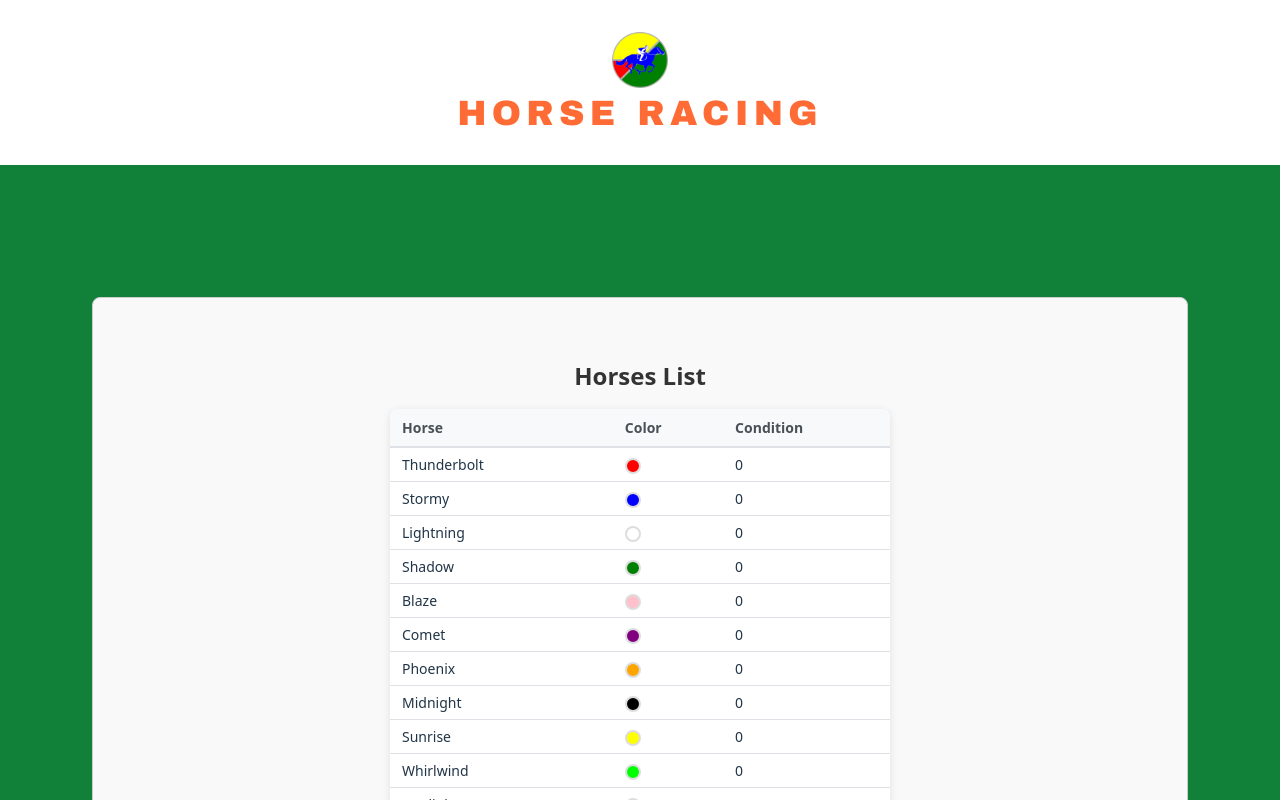
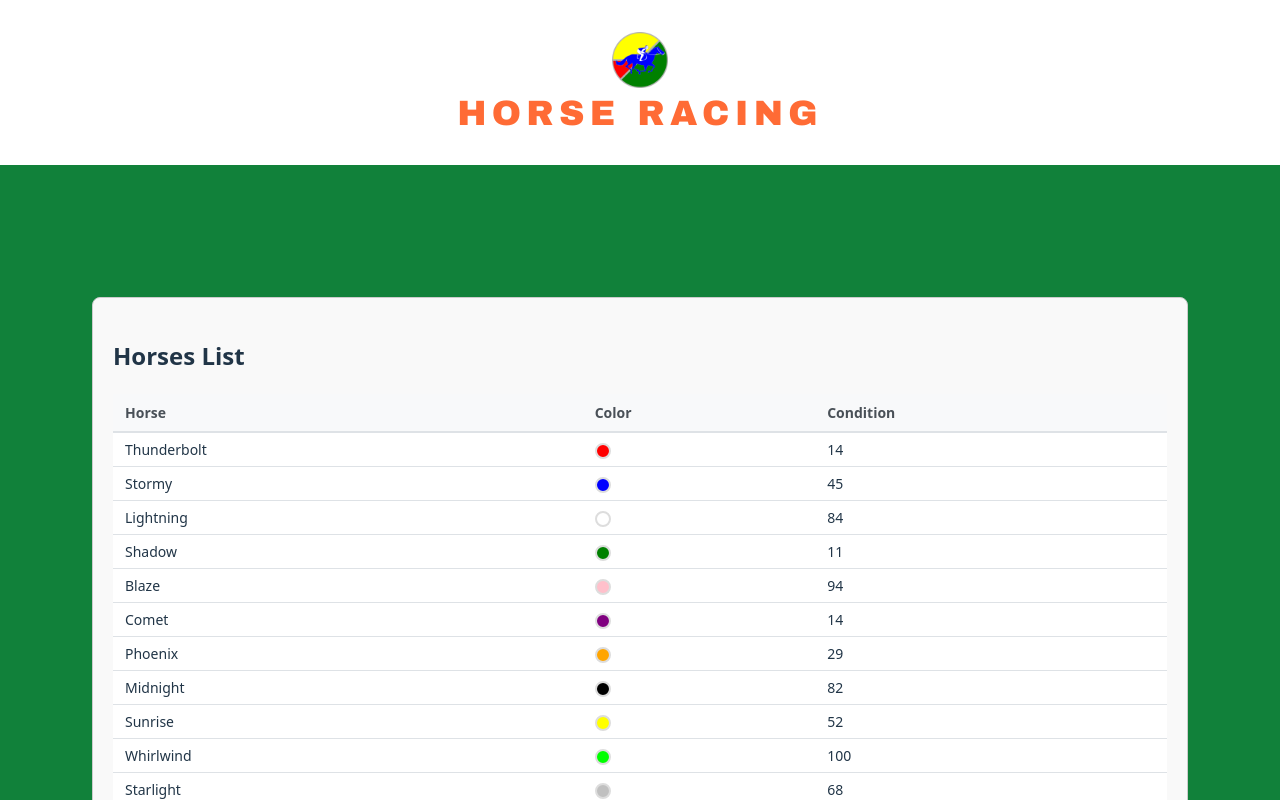
Before and after one commit to zeynepdndr/HorseRacingGame, a Vue app: page / in a window 1280 px wide. Shown: the top 800 px of the page. Built offline with nearby package versions, Linux system fonts and the light colour scheme.

Commit message:
Generate race program with random horse

```diff
--- a/src/components/horses/HoursesList.vue
+++ b/src/components/horses/HoursesList.vue
@@ -1,20 +1,11 @@
 <template>
-  <div class="horses-list">
+  <div v-if="!raceScheduled" class="horses-list">
     <h2>Horses List</h2>
     <div class="table-container">
-      <Table
-        :columns="columns"
-        :rows="horses"
-        row-key="id"
-        empty-text="Kayıt bulunamadı."
-      >
+      <Table :columns="columns" :rows="horses" row-key="id" empty-text="Kayıt bulunamadı.">
         <template #cell="{ col, row, value }">
           <template v-if="col.key === 'color'">
-            <span
-              v-if="row.color"
-              class="color-indicator"
-              :style="{ backgroundColor: row.color }"
-            ></span>
+            <span v-if="row.color" class="color-indicator" :style="{ backgroundColor: row.color }"></span>
             <span v-else class="no-color">No Color</span>
           </template>
           <template v-else>
@@ -27,6 +18,27 @@
       <Button @click="handleButtonClick">GENERATE</Button>
     </div>
   </div>
+
+  <div v-else class="raceScheduled-container">
+    <h2>Selected Horses (Round {{ round }})</h2>
+    <div class="raceScheduled-content">
+      <Table :columns="columns" :rows="selectedHorses" row-key="id" empty-text="Seçilmiş at bulunamadı.">
+        <template #cell="{ col, row, value }">
+          <template v-if="col.key === 'color'">
+            <span v-if="row.color" class="color-indicator" :style="{ backgroundColor: row.color }"></span>
+            <span v-else class="no-color">No Color</span>
+          </template>
+          <template v-else>
+            {{ value }}
+          </template>
+        </template>
+      </Table>
+
+      <div style="text-align:center; margin-top:12px;">
+        <Button @click="reset">Back</Button>
+      </div>
+    </div>
+  </div>
 </template>
 
 <script>
@@ -35,49 +47,52 @@ import Button from '../ui/Button.vue'
 import Table from '../ui/Table.vue'
 
 export default {
-  name: 'HoursesList',
+  name: 'HorsesList',
   components: {
     Button,
     Table
   },
   data() {
     return {
-      horses: horsesData,
-      columns: [
+      raceScheduled: false,
+      round: 0,
+      // set condition to horses randomly
+      horses: horsesData.map(h => ({
+        ...h,
+        condition: Math.floor(Math.random() * 100) + 1
+      })), columns: [
         { key: 'name', label: 'Horse' },
         { key: 'color', label: 'Color', width: 120 },
         { key: 'condition', label: 'Condition' }
-      ]
+      ],
+      selectedHorses: []
     }
   },
   methods: {
     handleButtonClick() {
+      this.generateProgram()
+      this.raceScheduled = true
+    },
 
+    generateProgram() {
+      this.round++
+      this.selectedHorses = this.select10Horses()
+    },
+
+    select10Horses() {
+      const shuffled = [...this.horses].sort(() => 0.5 - Math.random())
+      return shuffled.slice(0, 10)
+    },
+
+    reset() {
+      this.raceScheduled = false
+      this.selectedHorses = []
     }
   }
 }
 </script>
 
 <style scoped>
-.horses-list {
-  padding: 20px;
-  margin: 0 auto;
-}
-
-.horses-list h2 {
-  color: #333;
-  margin-bottom: 15px;
-  text-align: center;
-}
-
-.table-container {
-  overflow-x: auto;
-  border-radius: 8px;
-  box-shadow: 0 2px 8px rgba(0, 0, 0, 0.1);
-  max-width: 500px;
-  margin: 0 auto;
-}
-
 .color-indicator {
   display: inline-block;
   width: 16px;
@@ -93,15 +108,4 @@ export default {
   font-style: italic;
   font-size: 13px;
 }
-
-.btn-primary {
-  background: #007bff;
-  color: white;
-  border: none;
-  padding: 6px 12px;
-  border-radius: 4px;
-  cursor: pointer;
-  font-size: 14px;
-
-}
 </style>
--- a/src/components/ui/Button.vue
+++ b/src/components/ui/Button.vue
@@ -1,5 +1,5 @@
 <template>
-  <button @click="$emit('click')">
+  <button @click="$emit('click')" :disabled="disabled">
     <slot />
   </button>
 </template>
--- a/src/components/ui/Table.vue
+++ b/src/components/ui/Table.vue
@@ -18,7 +18,7 @@ const hasRows = computed(() => props.rows && props.rows.length > 0)
 </script>
 
 <template>
-  <div class="table-container">
+  <div class="table-wrapper">
     <table class="ui-table">
       <thead>
         <tr>
@@ -64,12 +64,6 @@ const hasRows = computed(() => props.rows && props.rows.length > 0)
 </template>
 
 <style scoped>
-.table-container {
-  overflow-x: auto;
-  border-radius: 8px;
-  box-shadow: 0 2px 8px rgba(0, 0, 0, 0.1);
-  width: 100%;
-}
 
 .ui-table {
   width: 100%;
```
